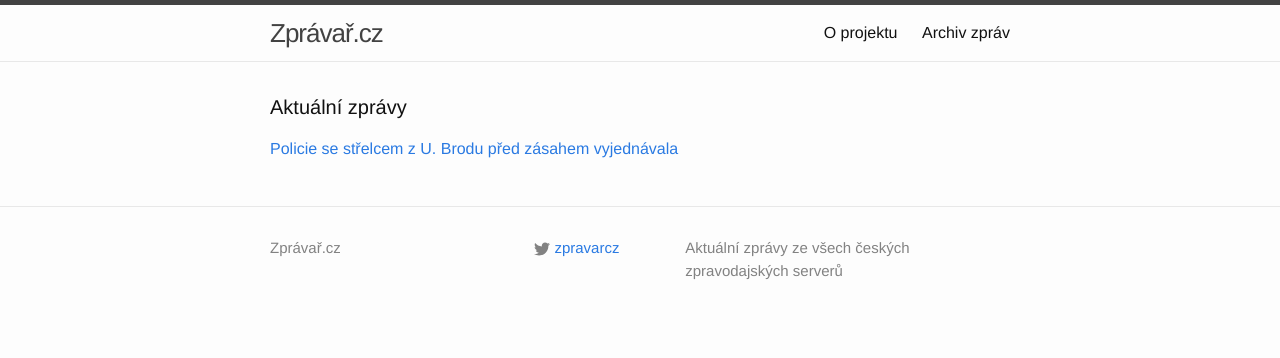
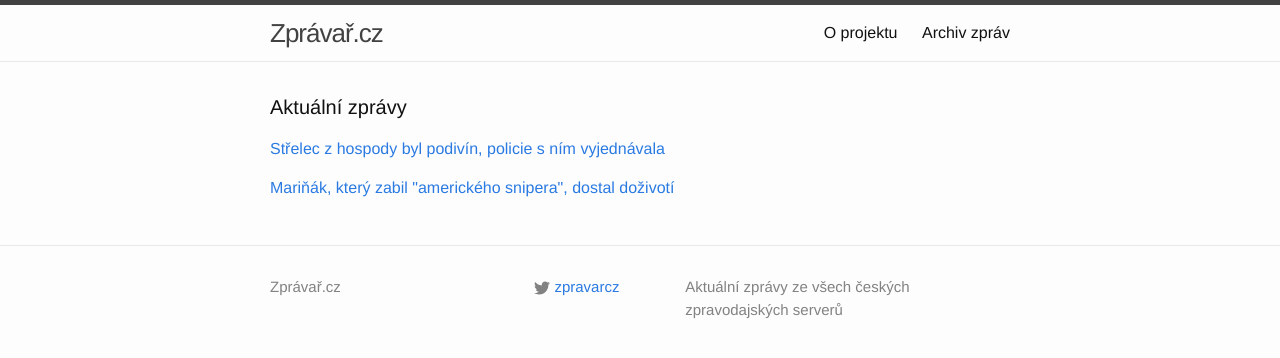
Before and after one commit to adliska/zpravar, a Jekyll site: the page built from index.html, in a window 1280 px wide. Shown: the top 358 px of the page. Built offline with Jekyll 4.4.1, drawn with Linux system fonts in a browser that asks for light colours.

Commit message:
zpravar news update

```diff
--- a/index.html
+++ b/index.html
@@ -5,11 +5,19 @@ layout: default
 <div class="home">
     <h1 class="page-heading">Aktuální zprávy</h1>
 
-<p><a href="javascript:;" onclick="toggle_visibility('zpravy0')">Policie se střelcem z U. Brodu před zásahem vyjednávala</a></p>
+<p><a href="javascript:;" onclick="toggle_visibility('zpravy0')">Střelec z hospody byl podivín, policie s ním vyjednávala</a></p>
 <div id="zpravy0" style="display:none">
 <ul>
+<li><a href=http://www.tyden.cz/rubriky/domaci/krimi/strelec-z-hospody-byl-podivin-policie-s-nim-vyjednavala_334415.html>Střelec z hospody byl podivín, policie s ním vyjednávala - www.tyden.cz</a></li>
+<li><a href=http://www.novinky.cz/krimi/362574-policiste-pred-zasahem-se-strelcem-vyjednavala.html>Policisté před zásahem se střelcem vyjednávala - www.novinky.cz</a></li>
 <li><a href=http://www.ceskenoviny.cz/zpravy/zpravy/policie-se-strelcem-z-u-brodu-pred-zasahem-vyjednavala/1185478>Policie se střelcem z U. Brodu před zásahem vyjednávala - www.ceskenoviny.cz</a></li>
-<li><a href=http://zpravy.aktualne.cz/domaci/strelec-z-druzby-byl-podivin-jeho-manzelka-trapila-sousedy/r~0477bd5abc9711e49fc3002590604f2e/>Střelec z hospody byl podivín, jeho žena trápila sousedy - zpravy.aktualne.cz</a></li>
 <li><a href=http://www.rozhlas.cz/_zprava/policiste-se-strelcem-z-uherskeho-brodu-pred-zasahem-vyjednavali--1459523>Policisté se střelcem z Uherského Brodu před zásahem vyjednávali - www.rozhlas.cz</a></li>
 </ul>
+</div><p><a href="javascript:;" onclick="toggle_visibility('zpravy1')">Mariňák, který zabil "amerického snipera", dostal doživotí</a></p>
+<div id="zpravy1" style="display:none">
+<ul>
+<li><a href=http://zpravy.aktualne.cz/zahranici/marinak-ktery-zabil-americkeho-snipera-dostal-dozivoti/r~5f85c3e0bcb011e49e4b0025900fea04/>Mariňák, který zabil "amerického snipera", dostal doživotí - zpravy.aktualne.cz</a></li>
+<li><a href=http://www.novinky.cz/zahranicni/amerika/362573-dozivoti-za-vrazdu-americkeho-snipera.html>Doživotí za vraždu amerického snipera - www.novinky.cz</a></li>
+<li><a href=http://www.ceskenoviny.cz/zpravy/zpravy/marinak-ktery-zabil-americkeho-snipera-kylea-dostal-dozivoti/1185496>Mariňák, který zabil "amerického snipera" Kylea, dostal doživotí - www.ceskenoviny.cz</a></li>
+</ul>
 </div></div>
```
